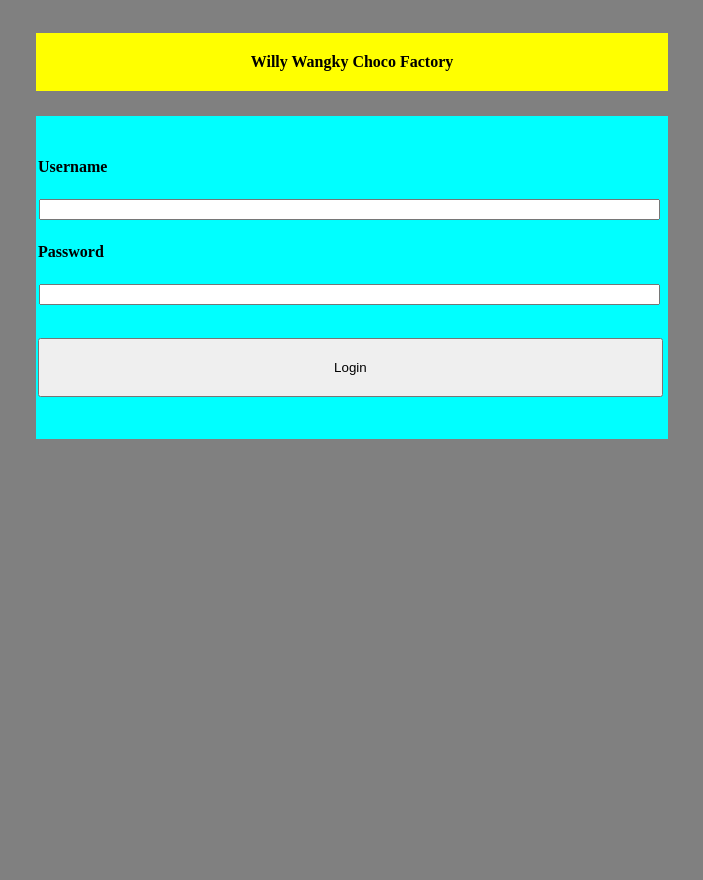
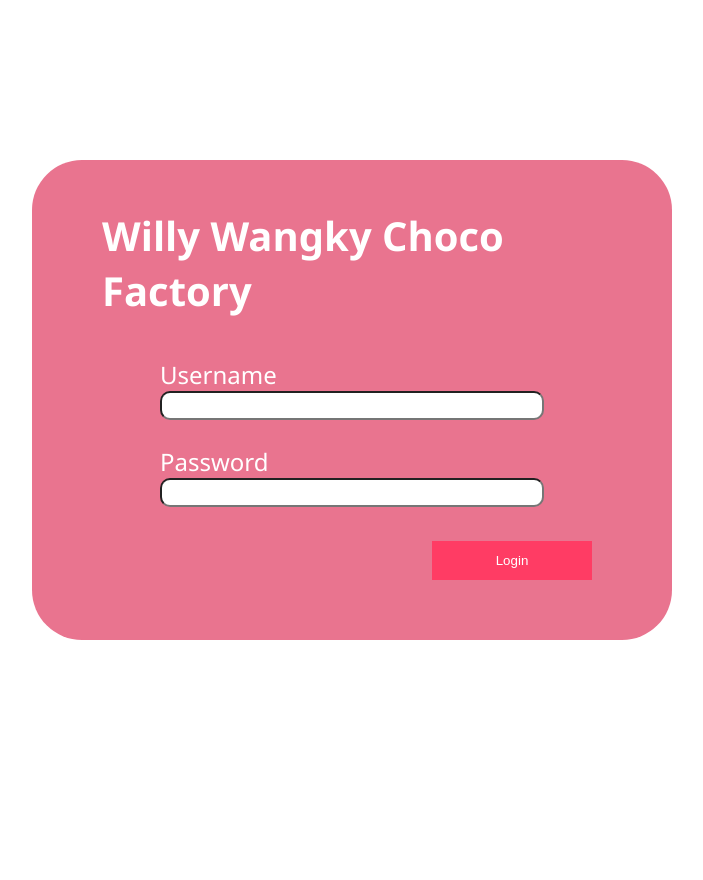
Before and after one commit to primayoriko/choco-shop-web, a PHP site: page /src/login.php in a window 1280 px wide. Shown: the top 880 px of the page, without its empty margins (288-991 px from the left). Before the commit the page ends 439 px from the top, so only its background shows below. Run offline with PHP 8.4, Linux system fonts and the light colour scheme.

Commit message:
login done tapi belum error msg

```diff
--- /dev/null
+++ b/public/css/logreg.css
@@ -0,0 +1,42 @@
+@import "./index.css";
+
+.container {
+  position: relative;
+  margin: 20vh auto;
+  padding-bottom: 100px;
+  max-width: 50vw;
+  min-width: 600px;
+  min-height: 60vh;
+  justify-content: center;
+  align-items: center;
+  background-color: var(--primary-light1);
+  border-radius: 5rem;
+}
+
+.large-title {
+  font-weight: 700;
+  font-size: 40px;
+  padding: 2rem;
+  color: white;
+  margin-bottom: 20px;
+}
+
+.label {
+  font-size: 24px;
+  color: white;
+}
+
+.text-input {
+  border-radius: 1rem;
+  padding: 5px;
+  outline: none;
+  width: 30vw;
+  margin-bottom: 25px;
+}
+
+.btn-primary {
+  position: absolute;
+  float: right;
+  right: 80px;
+  bottom: 60px;
+}
--- a/src/login.php
+++ b/src/login.php
@@ -53,57 +53,29 @@
 <html>
 
 <head>
+    <meta charset="UTF-8">
+    <meta name="viewport" content="width=device-width, initial-scale=1.0">
     <title>Register</title>
-    <link rel="stylesheet" href="../public/css/register.css" type="text/css">
+    <link rel="stylesheet" href="../public/css/logreg.css" type="text/css">
 </head>
 
 <body>
-    <div class="spacer"></div>
-    <header>
-        Willy Wangky Choco Factory
-    </header>
-    <div class="spacer"></div>
-    <div class="errorMessage">
-        <?php echo $error_message ?>
-    </div>
     <main>
-        <form id="login" action="login.php" method="POST">
-            <table>
-                <tr>
-                    <th>Username</th>
-                </tr>
-                <tr>
-                    <td>
-                        <input id="usernameField" name="username">
-                    </td>
-                </tr>
-                <tr id="usernameErrorRow" style="display: none">
-                    <td>
-                        <p id="usernameError"> </p>
-                    </td>
-                </tr>
-                <tr>
-                    <th>Password</th>
-                </tr>
-                <tr>
-                    <td>
-                        <input type="password" id="passwordField" name="password">
-                    </td>
-                </tr>
-                <tr>
-                    <th>
-                        <button type="submit" form="login">
-                            Login
-                        </button>
-                    </th>
-                </tr>
-            </table>
-        </form>
+        <div class="container">
+            <div class="text-title large-title">
+                Willy Wangky Choco Factory
+            </div>
+            <form id="login" action="login.php" method="POST">
+                <div class="text-content label">Username</div>
+                <span id="usernameErrorRow" style="display: none"></span>
+                <p id="usernameError"> </p>
+                <input class="text-input" id="usernameField" name="username">
+                <div class="text-content label">Password</div>
+                <input class="text-input" type="password" id="passwordField" name="password">
+                <button class="btn-primary" type="submit" form="login">Login</button>
+            </form>
+        </div>
     </main>
-    <div class="spacer"></div>
-    <script>
-
-    </script>
 </body>
 
 </html>
```
Also changed, not shown: public/css/login.css (deleted).
